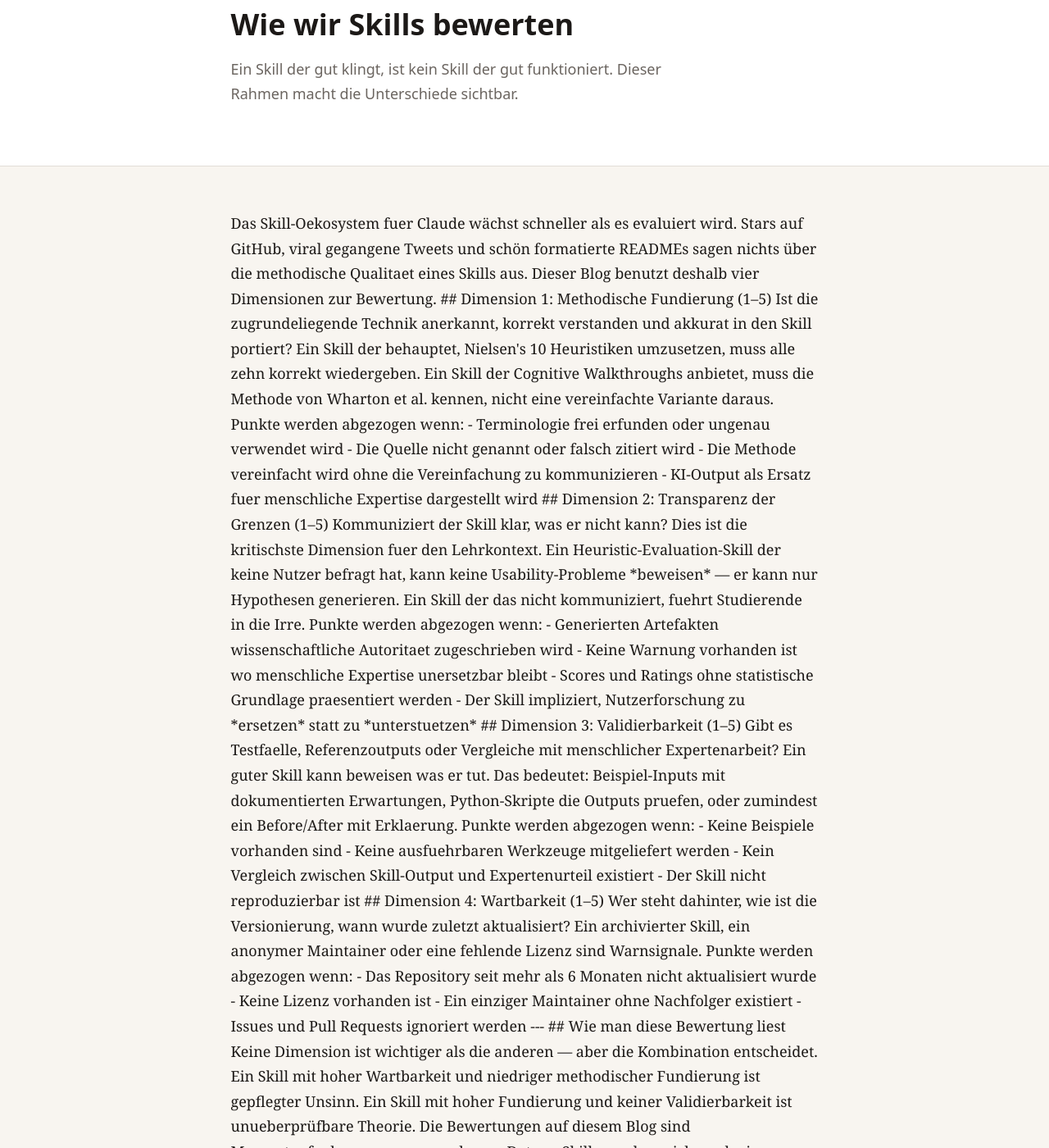
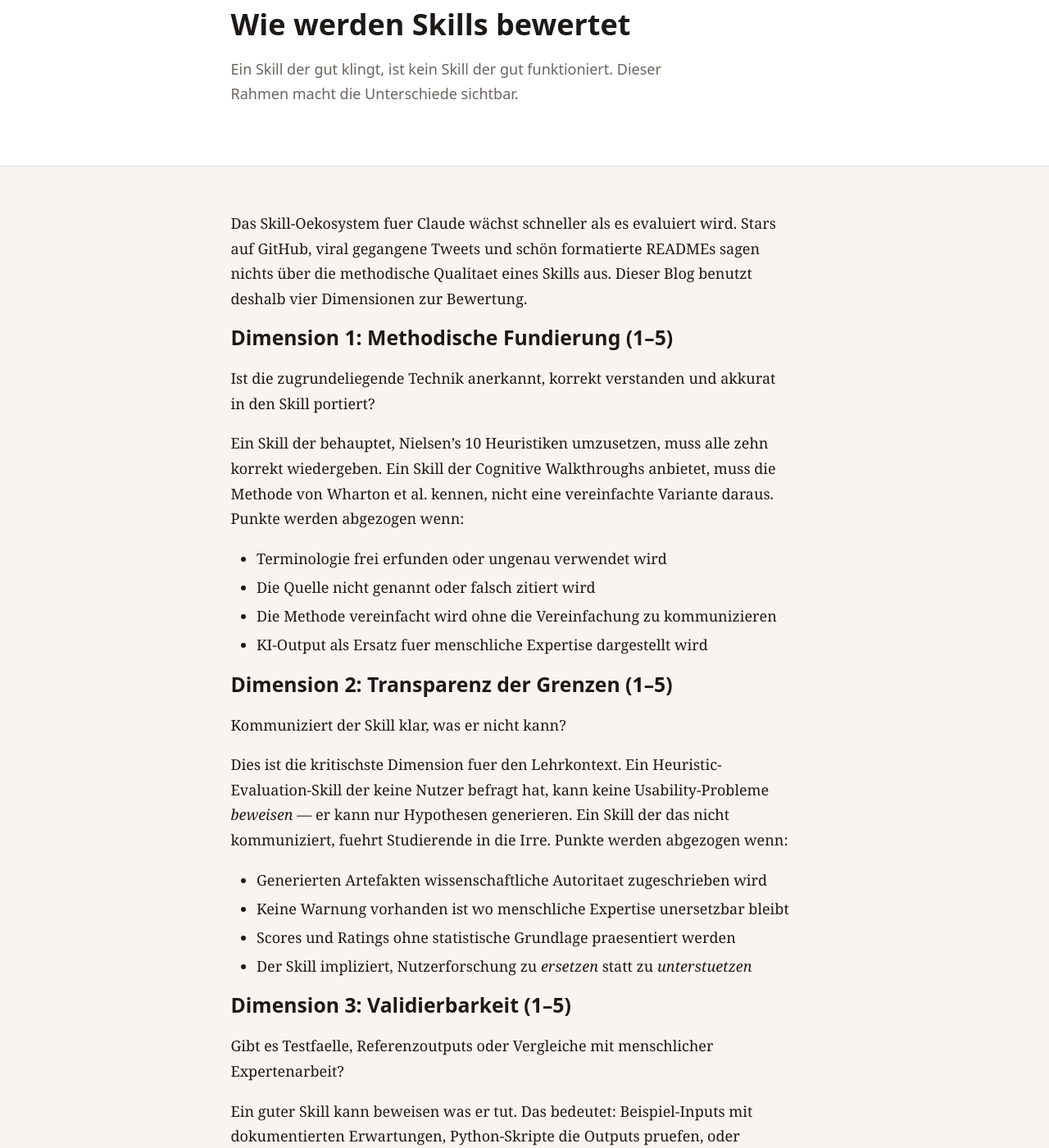
Before and after one commit to Kuchengnom/uxd-skill-audit, a Jekyll site: the page built from methodik.md, in a window 1280 px wide and 1400 px high, scrolled down 197 px. Shown: the whole window at 82% size. Built offline with Jekyll 4.4.1, drawn with Linux system fonts in a browser that asks for light colours; some of the changed text lies outside the part shown.

Commit message:
Add missind markdown render flag

```diff
--- a/methodik.md
+++ b/methodik.md
@@ -7,14 +7,14 @@ permalink: /methodik/
 <div class="post-header">
   <div class="container">
     <span class="post-category">Methodik</span>
-    <h1 class="post-title">Wie wir Skills bewerten</h1>
+    <h1 class="post-title">Wie werden Skills bewertet</h1>
     <p style="color: var(--color-text-muted); font-family: var(--font-ui); max-width: 55ch;">
       Ein Skill der gut klingt, ist kein Skill der gut funktioniert. Dieser Rahmen macht die Unterschiede sichtbar.
     </p>
   </div>
 </div>
 
-<div class="post-content container">
+<div class="post-content container" markdown="1">
 
 Das Skill-Oekosystem fuer Claude wächst schneller als es evaluiert wird. Stars auf GitHub, viral gegangene Tweets und schön formatierte READMEs sagen nichts über die methodische Qualitaet eines Skills aus. Dieser Blog benutzt deshalb vier Dimensionen zur Bewertung.
 
```
Also changed, not shown: ueber.md (+1 -1 lines).
